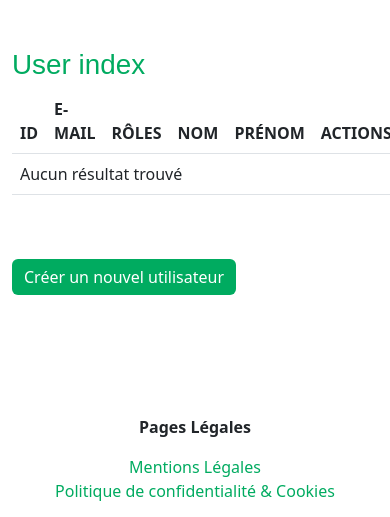
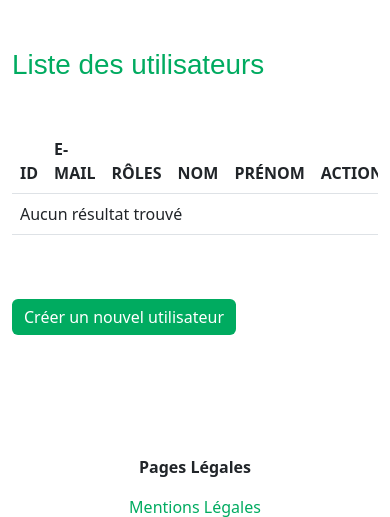
Before and after one commit to Spirecool/supermercado, a Symfony app: template templates/user/index.html.twig in a window 390 px wide. Shown: the part 177-694 px from the top of the page. Run offline with Twig, Linux system fonts and the light colour scheme; the template is opened without the code that fills it, so the values that code supplies are empty; some libraries are stand-ins or nearby versions.

Commit message:
FIX du responsive des tableaux

```diff
--- a/templates/category/_form.html.twig
+++ b/templates/category/_form.html.twig
@@ -1,4 +1,4 @@
 {{ form_start(form) }}
     {{ form_widget(form) }}
-    <button class="btn-create my-5">{{ button_label|default('Enregistrer') }}</button>
+    <button class="btn-create my-5">{{ button_label|default('Enregistrer la catégorie') }}</button>
 {{ form_end(form) }}
--- a/templates/category/index.html.twig
+++ b/templates/category/index.html.twig
@@ -5,6 +5,7 @@
 {% block body %}
     <h1>Liste des catégories</h1>
 
+    <div class="table-responsive-xl mt-5 ">
         <table class="table">
             <thead>
                 <tr>
@@ -34,7 +35,7 @@
             {% endfor %}
             </tbody>
         </table>
-
+    </div>
     <a href="{{ path('app_category_new') }}">
         <button class="btn-create my-5"> Créer une nouvelle catégorie </button>
     </a>
--- a/templates/contact/index.html.twig
+++ b/templates/contact/index.html.twig
@@ -4,7 +4,7 @@
 
 {% block body %}
     <div class="container col-xxl-12 md-12 ">
-        <h1 class="py-5 text-center">Formulaire de contact</h1>
+        <h1 class="py-5 text-center"> Contactez-nous </h1>
         <p class="text-center my-5">Pour toutes vos questions ou demandes de partenariat, n'hésitez pas à nous contacter</p>
         {# Formulaire #}
         <div class="row col flex-lg-row-reverse align-items-center g-5 col-lg-12">
--- a/templates/home/index.html.twig
+++ b/templates/home/index.html.twig
@@ -6,7 +6,7 @@
 
 
     <div class="row flex-lg-row-reverse align-items-center g-5 py-5">
-        <div class="col-10 col-sm-8 col-lg-6">
+        <div class="col-12 col-sm-8 col-lg-6">
             <img src="/images/homepage/mercadona-accueil.jpg" class="d-block mx-lg-auto img-fluid" alt="Supermarché Mercadona" width="700" height="500" loading="lazy">
         </div>
         <div class="col-lg-6">
--- a/templates/product/index.html.twig
+++ b/templates/product/index.html.twig
@@ -5,6 +5,7 @@
 {% block body %}
     <h1> Liste des produits </h1>
 
+    <div class="table-responsive-xl mt-5 ">
         <table class="table">
             <thead>
                 <tr>
@@ -40,9 +41,9 @@
             {% endfor %}
             </tbody>
         </table>
-
+    </div>
     <a href="{{ path('app_product_new') }}">
-        <button class="btn-create"> Créer un nouveau produit </button>
+        <button class="btn-create my-5"> Créer un nouveau produit </button>
     </a>
 
     {# <script src="https://unpkg.com/@popperjs/core@2.11.6/dist/umd/popper.min.js"></script>
--- a/templates/security/login.html.twig
+++ b/templates/security/login.html.twig
@@ -19,15 +19,15 @@
 
     <h1 class="h3 mb-3 font-weight-normal"> Me connecter </h1>
     <label for="inputEmail">E-mail</label>
-    <input type="email" value="{{ last_username }}" name="email" id="inputEmail" class="form-control" autocomplete="email" required autofocus>
+    <input type="email" value="{{ last_username }}" name="email" id="inputEmail" class="form-control mt-2" autocomplete="email" required autofocus>
     <label for="inputPassword">Mot-de-passe</label>
-    <input type="password" name="password" id="inputPassword" class="form-control" autocomplete="current-password" required>
+    <input type="password" name="password" id="inputPassword" class="form-control mt-2" autocomplete="current-password" required>
 
     <input type="hidden" name="_csrf_token"
         value="{{ csrf_token('authenticate') }}"
     >
 
-    <button class="btn btn-lg btn-primary" type="submit">
+    <button class="btn btn-lg btn-primary mt-5" type="submit">
         S'identifier
     </button>
 </form>
--- a/templates/user/index.html.twig
+++ b/templates/user/index.html.twig
@@ -1,10 +1,11 @@
 {% extends 'base.html.twig' %}
 
-{% block title %}User index{% endblock %}
+{% block title %} Liste des utilisateurs {% endblock %}
 
 {% block body %}
-    <h1>User index</h1>
+    <h1>Liste des utilisateurs </h1>
 
+    <div class="table-responsive-xl mt-5 ">
         <table class="table">
             <thead>
                 <tr>
@@ -40,7 +41,7 @@
             {% endfor %}
             </tbody>
         </table>
-
+    </div>
     <a href="{{ path('app_user_new') }}">
         <button class="btn-create my-5"> Créer un nouvel utilisateur </button>
     </a>
--- a/templates/user/show.html.twig
+++ b/templates/user/show.html.twig
@@ -3,7 +3,7 @@
 {% block title %}User{% endblock %}
 
 {% block body %}
-    <h1>User</h1>
+    <h1>Utilisateur: {{ user.firstname }} {{ user.lastname }}</h1>
 
     <table class="table">
         <tbody>
```
Lines whose indentation alone changed are shown as unchanged.
